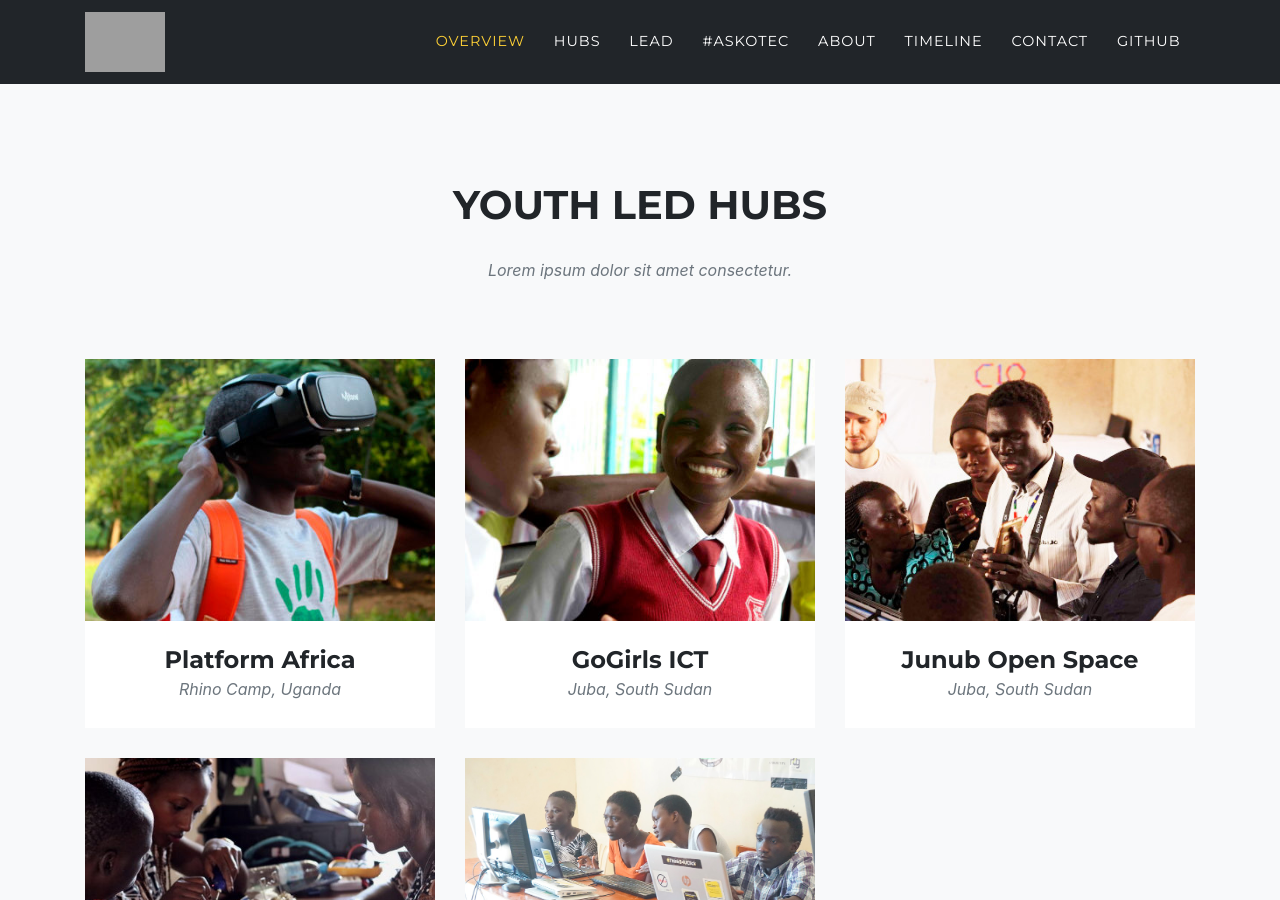
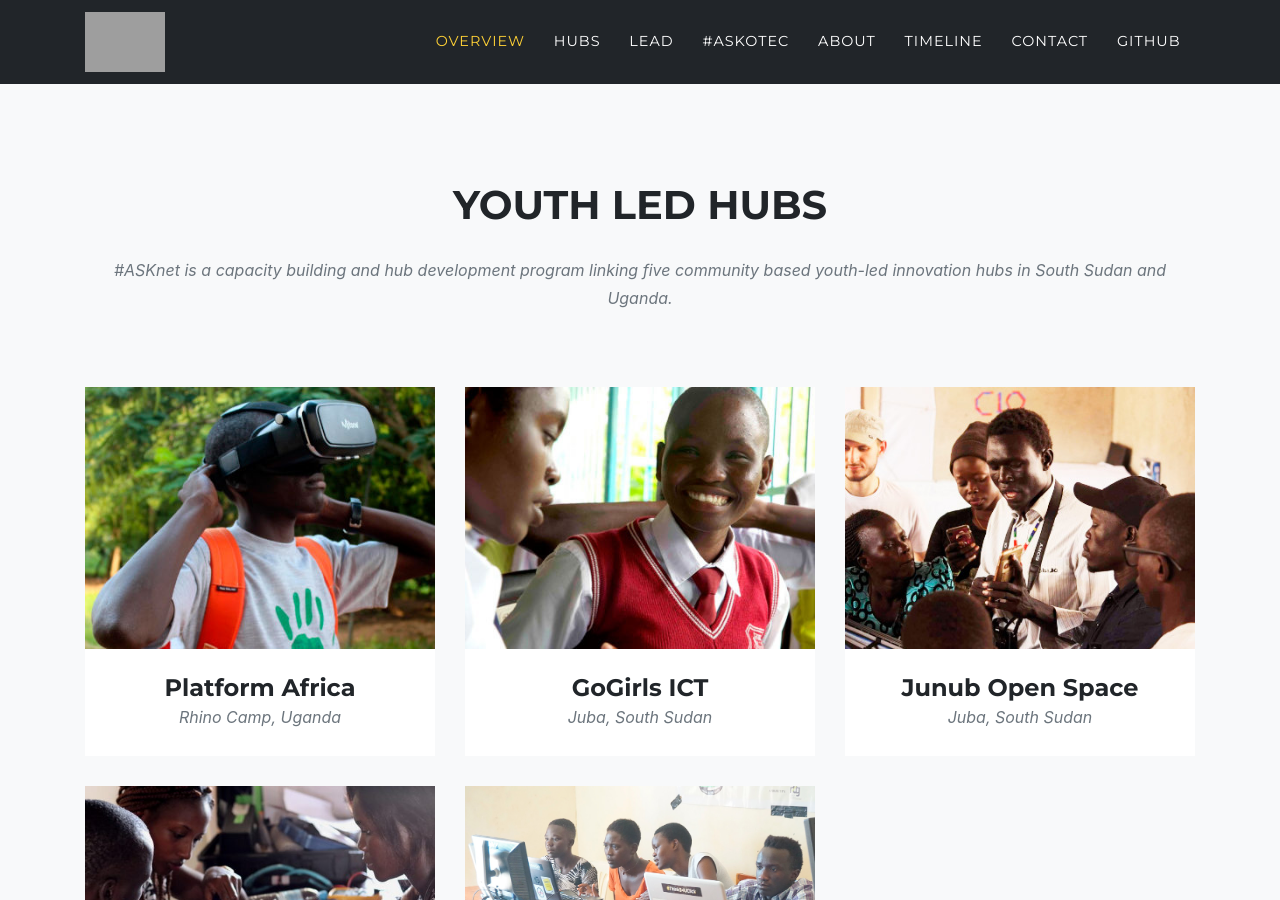
Before and after one commit to ASKnetCommunity/ASKnet.Community, a Jekyll site: the page built from index.md, in a window 1280 px wide and 900 px high, scrolled down 1660 px. Built offline with Jekyll 4.4.1, drawn with Linux system fonts in a browser that asks for light colours; some web fonts are replaced; grey boxes are pictures that could not be loaded.

Commit message:
added intro text for hubs and renamed button back to overview

```diff
--- a/_data/sitetext.yml
+++ b/_data/sitetext.yml
@@ -33,9 +33,9 @@ en: &DEFAULT_EN
 
   hubs:
     title: "Youth Led Hubs"
-    text: "Lorem ipsum dolor sit amet consectetur."
+    text: "#ASKnet is a capacity building and hub development program linking five community based youth-led innovation hubs in South Sudan and Uganda."
     section: hubs
-    closebutton: "Close Project"
+    closebutton: "back to Hub Overview"
 
   timeline:
     title: "Timeline"
```
